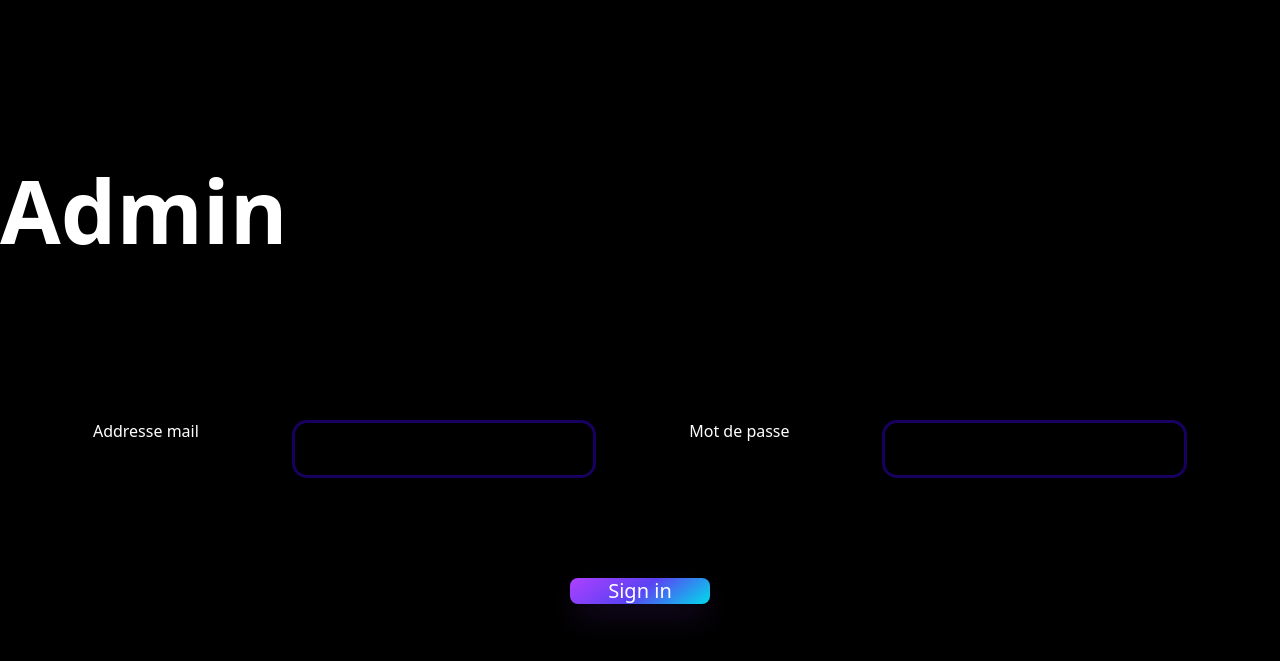
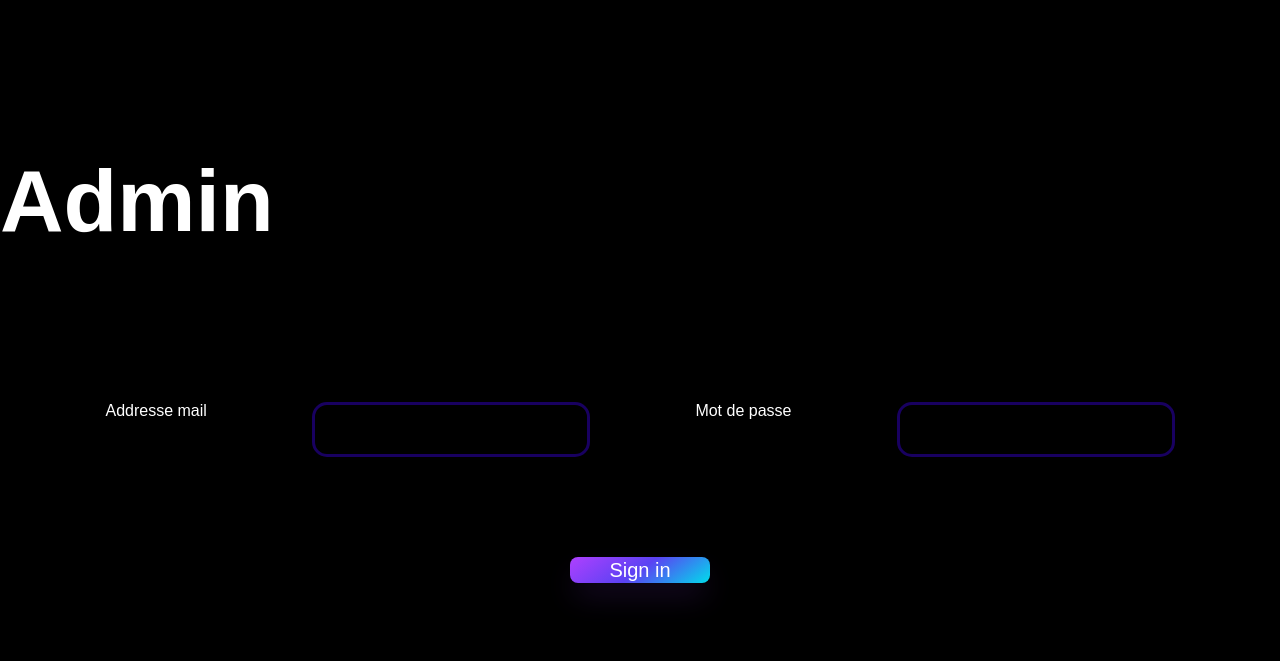
Before and after one commit to Mikus26/MonPortfolio, a Symfony app: template templates/security/login.html.twig in a window 1280 px wide. Shown: the top 661 px of the page. Run offline with Twig, Linux system fonts and the light colour scheme; the template is opened without the code that fills it, so the values that code supplies are empty; style sheets or scripts are compiled from the project's sources; some libraries are stand-ins or nearby versions.

Commit message:
featcommentaire

```diff
--- a/assets/styles/_navbar.scss
+++ b/assets/styles/_navbar.scss
@@ -30,7 +30,7 @@ Areal Alien ❥ 雷克斯
   /* misc */
   --transition-main: 0.175, 0.685, 0.32;
   /* Fonts */
-  --font-main: "Poppins";
+
 }
 
 /* ===========
--- a/assets/styles/app.scss
+++ b/assets/styles/app.scss
@@ -1,6 +1,6 @@
 * {
-  font-family: system-ui, -apple-system, BlinkMacSystemFont, "Segoe UI", Roboto,
-    Oxygen, Ubuntu, Cantarell, "Open Sans", "Helvetica Neue", sans-serif;
+  font-family: 'apple-system', arial, helvetica;
+
 }
 
 .mail
```
